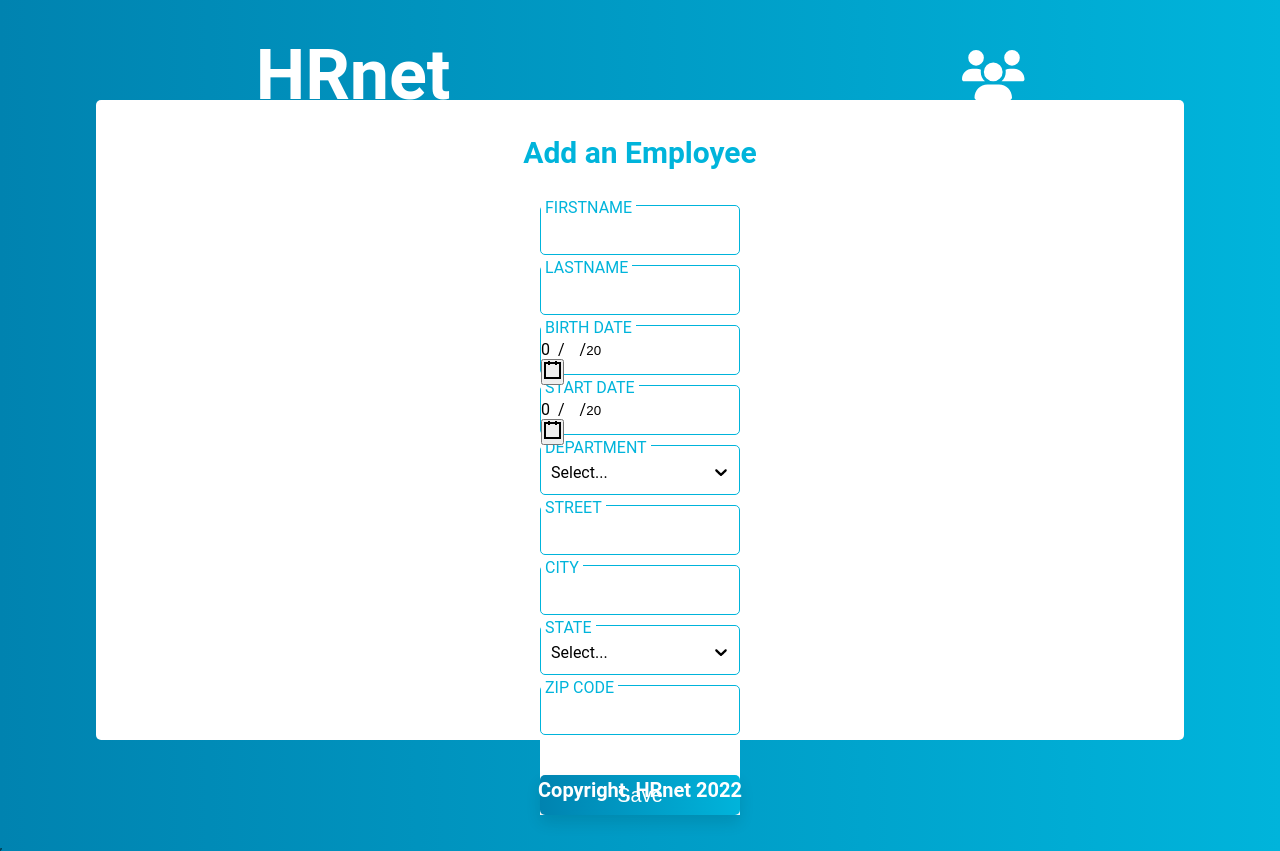
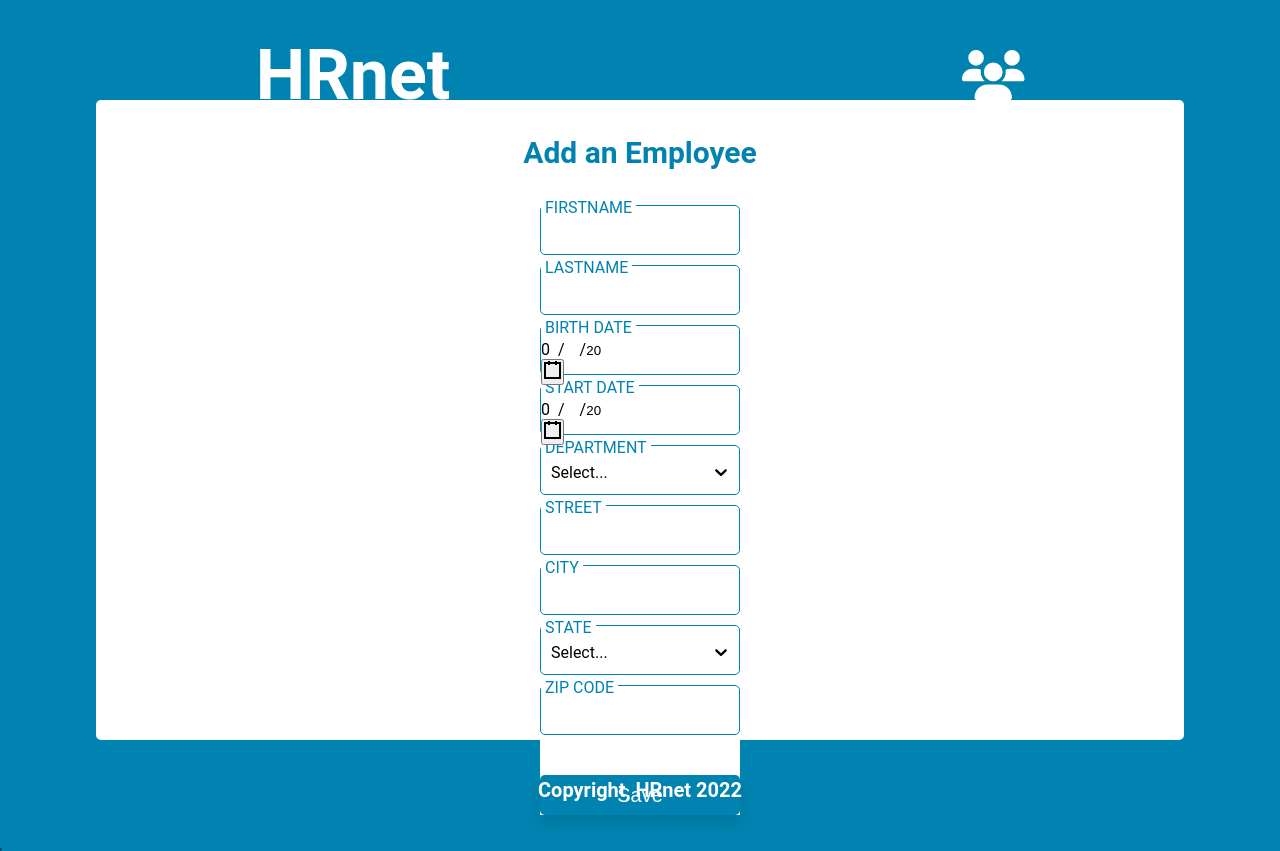
Before and after one commit to PingrisAlexis/HRnet-part1, a React (Create React App) app: page / in a window 1280 px wide. Built offline with nearby package versions, Linux system fonts and the light colour scheme.

Commit message:
Better contrast for accessibility

```diff
--- a/src/index.scss
+++ b/src/index.scss
@@ -4,11 +4,11 @@
   --font-family: "Montserrat-light", "Roboto", "Oxygen", "Ubuntu", "Cantarell", "Fira Sans", "Droid Sans", "Helvetica Neue", sans-serif;
   -webkit-font-smoothing: antialiased;
   -moz-osx-font-smoothing: grayscale;
-  --primary-color: #00B4DB;
+  --primary-color: #0083B0;
   --secondary-color: #020203;
   --tertiary-color: #FBFBFB;
   overflow: hidden;
-  --first-background: linear-gradient(to right, #0083B0, #00B4DB);  /* fallback for old browsers */
+  --first-background: #0083B0;;  /* fallback for old browsers */
   background: var(--first-background);
 
 }
```
